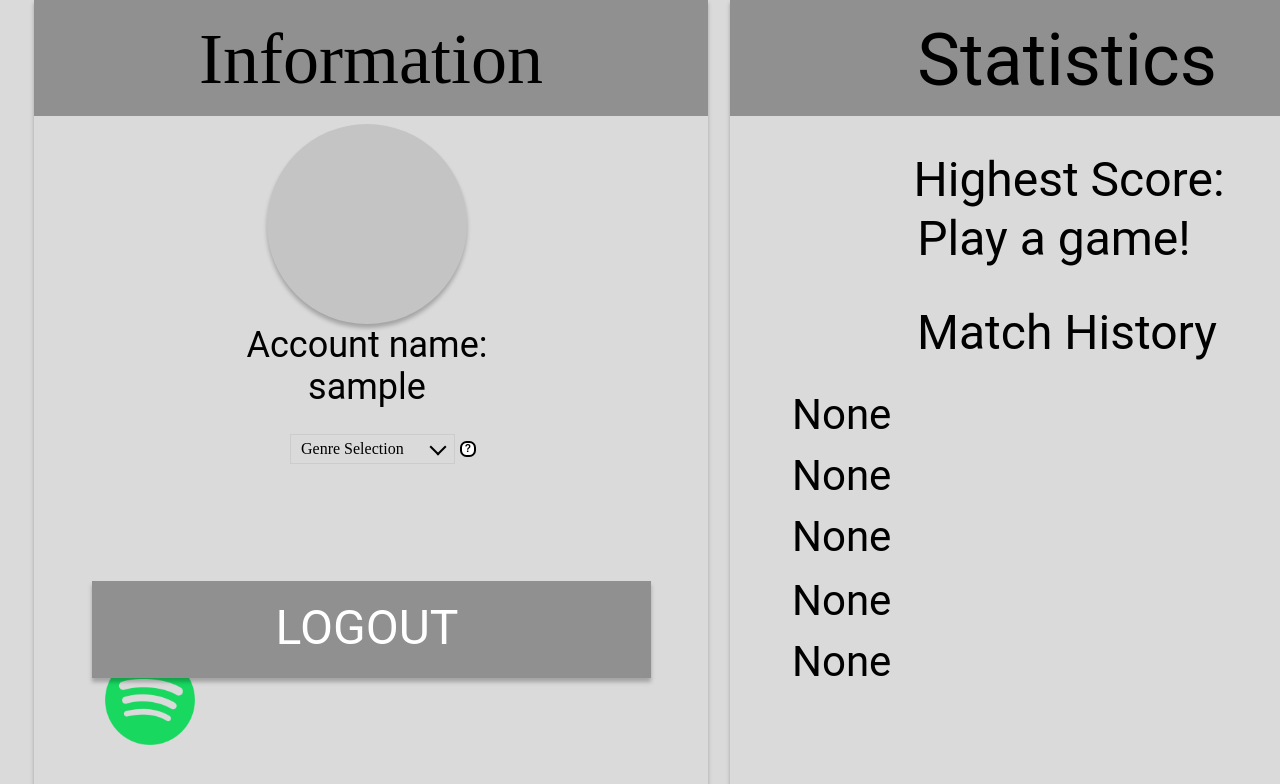
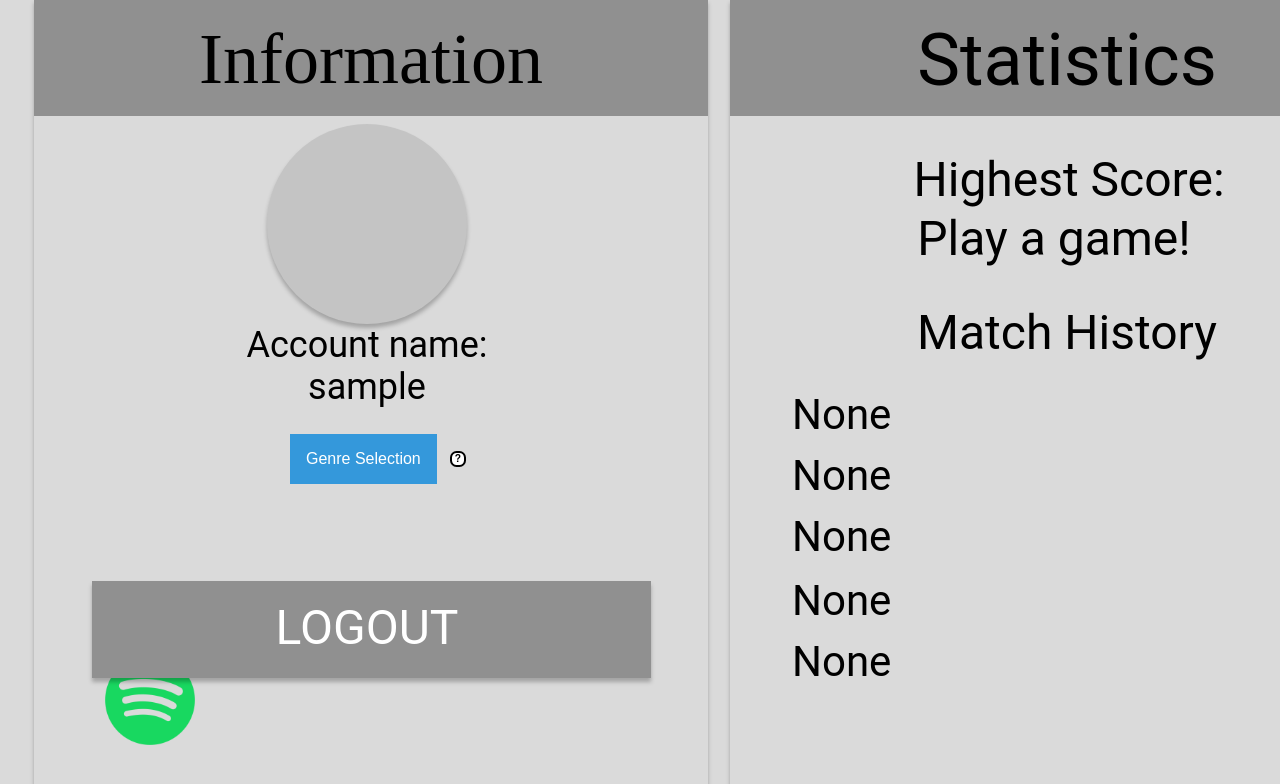
Before and after one commit to gytanzo/MusicalChairs, a Flask app: page /profile.html in a window 1280 px wide; the page is wider, and only the part inside the window is pictured. Shown: the part 98-882 px from the top of that part. Run offline with Flask 2, Linux system fonts and the light colour scheme; the visitor is signed in with stand-in values (Sample User, id 1); data that the repository does not hold is empty.

Commit message:
#54 The HTML/CSS for the genre selection is basically complete. The database side needs to be worked on now.

```diff
--- a/static/profile.css
+++ b/static/profile.css
@@ -593,67 +593,76 @@ body {
     letter-spacing: 0;
 }
 
-.genre-checklist {
-    display: inline-block;
+
+/* Dropdown Button */
+
+.dropbtn {
+    background-color: #3498DB;
+    color: white;
+    padding: 16px;
+    font-size: 16px;
+    border: none;
+    cursor: pointer;
 }
 
-.genre-checklist .anchor {
+
+/* Dropdown button on hover & focus */
+
+.dropbtn:hover,
+.dropbtn:focus {
+    background-color: #2980B9;
+}
+
+
+/* The container <div> - needed to position the dropdown content */
+
+.dropdown {
     position: absolute;
+    display: inline-block;
     left: 290px;
     top: 532px;
-    cursor: pointer;
-    display: inline-block;
-    padding: 5px 50px 5px 10px;
-    border: 1px solid #ccc;
 }
 
-.genre-checklist .anchor:after {
+
+/* Dropdown Content (Hidden by Default) */
+
+.dropdown-content {
+    display: none;
     position: absolute;
-    content: "";
-    border-left: 2px solid black;
-    border-top: 2px solid black;
-    padding: 5px;
-    right: 10px;
-    top: 20%;
-    -moz-transform: rotate(-135deg);
-    -ms-transform: rotate(-135deg);
-    -o-transform: rotate(-135deg);
-    -webkit-transform: rotate(-135deg);
-    transform: rotate(-135deg);
+    background-color: #f1f1f1;
+    min-width: 160px;
+    box-shadow: 0px 8px 16px 0px rgba(0, 0, 0, 0.2);
+    z-index: 1;
 }
 
-.genre-checklist .anchor:active:after {
-    right: 8px;
-    top: 21%;
+
+/* Links inside the dropdown */
+
+.dropdown-content a {
+    color: black;
+    padding: 12px 16px;
+    text-decoration: none;
+    display: block;
 }
 
-.genre-checklist ul.items {
-    padding: 2px;
-    position: absolute;
-    left: 290px;
-    top: 561px;
-    display: none;
-    margin: 0;
-    border: 1px solid #ccc;
-    border-top: none;
+
+/* Change color of dropdown links on hover */
+
+.dropdown-content a:hover {
+    background-color: #ddd
 }
 
-.genre-checklist ul.items li {
-    list-style: none;
-}
 
-.genre-checklist.visible .anchor {
-    color: #0094ff;
-}
+/* Show the dropdown menu (use JS to add this class to the .dropdown-content container when the user clicks on the dropdown button) */
 
-.genre-checklist.visible .items {
+.show {
     display: block;
 }
 
 .tooltip {
     position: absolute;
-    left: 460px;
-    top: 539px;
+    left: 450px;
+    top: 549px;
     content: '?';
     display: inline-block;
     font-family: sans-serif;
--- a/templates/profile.html
+++ b/templates/profile.html
@@ -22,16 +22,15 @@
     <!--<div class="linkbox"></div>
             <span  class="link_text">LINK ACCOUNT</span>
             -->
-    <div id="genre_select" class="genre-checklist" tabindex="100">
-        <span class="anchor">Genre Selection</span>
-        <ul class="items">
-            <!--These names are placeholders right now. Replace with the actual genre of music later. -->
-            <li><input type="checkbox" id="Genre 1" />Electronica </li>
-            <li><input type="checkbox" id="Genre 2" />Rock</li>
-            <li><input type="checkbox" id="Genre 3" />Hip Hop </li>
-            <li><input type="checkbox" id="Genre 4" />Jazz </li>
-            <li><input type="checkbox" id="Genre 5" />Classical </li>
-        </ul>
+    <div class="dropdown">
+        <button onclick="dropdown()" class="dropbtn">Genre Selection</button>
+        <div id="dropbox" class="dropdown-content">
+            <a class="genre1"><input type="checkbox" id="Genre 1" class="chkbox1" />Electronica </a>
+            <a class="genre2"><input type="checkbox" id="Genre 2" class="chkbox2" />Rock</a>
+            <a class="genre3"><input type="checkbox" id="Genre 3" class="chkbox3" />Hip Hop </a>
+            <a class="genre4"><input type="checkbox" id="Genre 4" class="chkbox4" />Jazz </a>
+            <a class="genre5"><input type="checkbox" id="Genre 5" class="chkbox5" />Classical </a>
+        </div>
     </div>
     <div class="tooltip">?
         <span class="tooltiptext">This is the Genre Selection, where you can specify which types of songs you do and don't want to listen to. By default, there are five genres, with all five enabled. For each genre you disable, you receive a 10% points deduction, and you can disable a maximum of four genres.</span>
@@ -64,13 +63,37 @@
 </body>
 
 <script>
-    var checkList = document.getElementById('genre_select');
-    checkList.getElementsByClassName('anchor')[0].onclick = function(evt) {
-        if (checkList.classList.contains('visible'))
-            checkList.classList.remove('visible');
-        else
-            checkList.classList.add('visible');
+    /* When the user clicks on the button, toggle between hiding and showing the dropdown content */
+    function dropdown() {
+        document.getElementById("dropbox").classList.toggle("show");
     }
+
+    // Close the dropdown menu if the user clicks outside of it
+    window.onclick = function(event) {
+        // Check to see if they are clicking the button or its contents
+        if (!event.target.matches('.dropbtn') // The button itself
+            &&
+            !event.target.matches('.chkbox1') && !event.target.matches('.chkbox2') && !event.target.matches('.chkbox3') && !event.target.matches('.chkbox4') && !event.target.matches('.chkbox5') // The checkboxes
+            &&
+            !event.target.matches('.genre1') && !event.target.matches('.genre2') && !event.target.matches('.genre3') && !event.target.matches('.genre4') && !event.target.matches('.genre5') // The area around the checkboxes
+        ) {
+            // If they disselect every genre, prevent them from exiting the dropdown
+            if (!document.getElementById("Genre 1").checked && !document.getElementById("Genre 2").checked && !document.getElementById("Genre 3").checked && !document.getElementById("Genre 4").checked && !document.getElementById("Genre 5").checked) alert("You must have at least one genre selected.");
+            else {
+                var dropdowns = document.getElementsByClassName("dropdown-content");
+                var i;
+                for (i = 0; i < dropdowns.length; i++) {
+                    var openDropdown = dropdowns[i];
+                    if (openDropdown.classList.contains('show')) {
+                        openDropdown.classList.remove('show');
+                    }
+                }
+                // The options should be saved here.
+            }
+        }
+    }
+
+
 
     /* In the future, I want this function to check the database and set the boxes
     /* depending on what genres the user has picked. It should also be able to send
```
